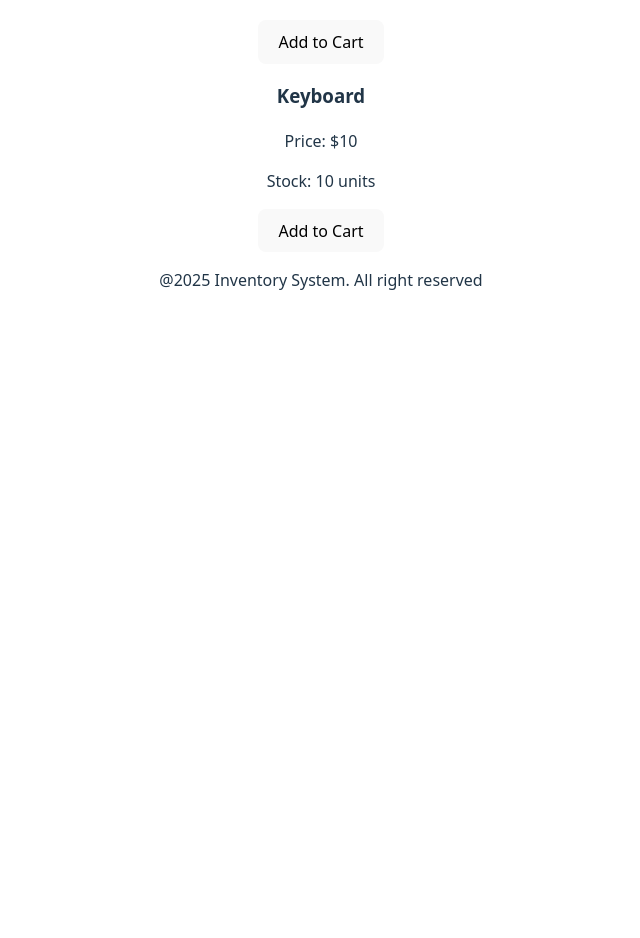
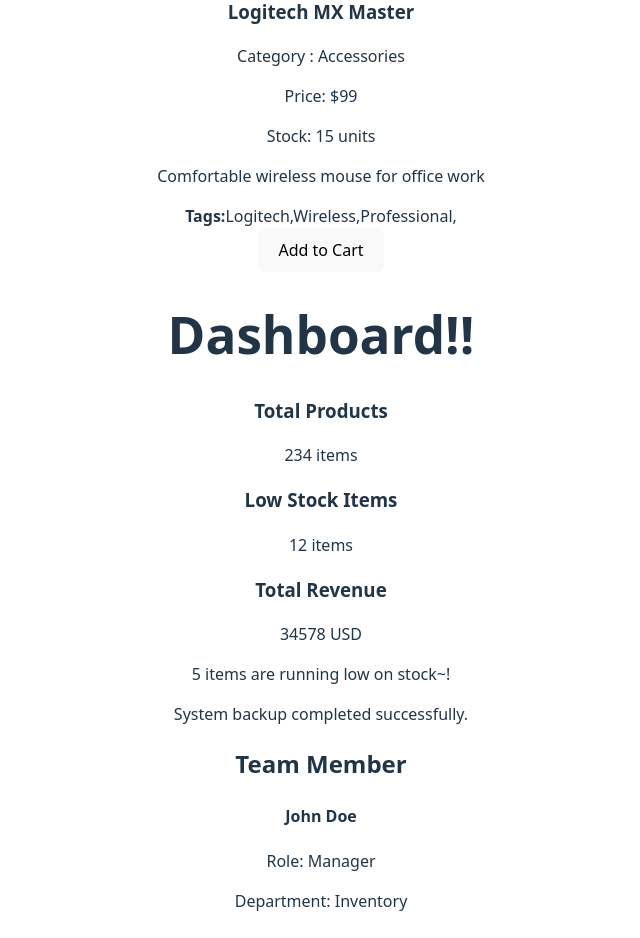
Before and after one commit to shannakaramei05/learn-react, a React (Vite) app: page / in a window 1280 px wide. Shown: the part 781-1719 px from the top of the page, without its empty margins (319-959 px from the left). Before the commit the page ends 1121 px from the top, so only its background shows below. Built offline with nearby package versions, Linux system fonts and the light colour scheme.

Commit message:
finish day 1 props and function and interface

```diff
--- a/src/App.tsx
+++ b/src/App.tsx
@@ -1,14 +1,41 @@
-import { useState } from 'react'
-import reactLogo from './assets/react.svg'
-import viteLogo from '/vite.svg'
+
 import './App.css'
 import WelcomeMessage from "./component/WelcomeMessage.tsx";
 import SubWelcomeMessage from "./component/SubWelcomeMessage.tsx";
-import ProductCard from "./component/ProductCard.tsx";
+import ProductCard, {type Product} from "./component/ProductCard.tsx";
 import Header from "./component/Header.tsx";
 import Footer from "./component/Footer.tsx";
+import type {Employee} from "./common-interface.ts";
+import StatsCard from "./component/StatsCard.tsx";
+import AlertMessage from "./component/AlertMessage.tsx";
+import EmployeeCard from "./component/EmployeeCard.tsx";
 
 function App() {
+    const laptop: Product = {
+        name: "MacBook Pro",
+        price: 2499,
+        stock: 8,
+        category:"Electronics",
+        onSale:true,
+        description:"High-performance gaming laptop with RTX graphics",
+        tags: ["Apple", "Laptop", "Premium"]
+    }
+
+    const mouse: Product = {
+        name: "Logitech MX Master",
+        price: 99,
+        stock: 15,
+        category:"Accessories",
+        onSale:false,
+        description:"Comfortable wireless mouse for office work",
+        tags: ["Logitech", "Wireless", "Professional"]
+    }
+
+    const employees: Employee[] = [
+        {name:"John Doe", role :"Manager", department:"Inventory"},
+        {name:"Jane Smith", role:"Associate", department:"Sales"}
+    ]
+
   return (
       <div className="App">
           <Header/>
@@ -16,10 +43,24 @@
           <SubWelcomeMessage/>
           <main>
               <h1>My Inventory Item</h1>
-              <ProductCard name="Laptop" price={999} stock={5}/>
-              <ProductCard name="Mouse" price={29} stock={20}/>
-              <ProductCard name="Keyboard" price={10} stock={10}/>
+              <ProductCard product={laptop}/>
+              <ProductCard product={mouse}/>
           </main>
+
+          <h1>Dashboard!!</h1>
+          <div className="stats-section">
+              <StatsCard title="Total Products" value={234} unit="items"/>
+              <StatsCard title="Low Stock Items" value={12} unit="items"/>
+              <StatsCard title="Total Revenue" value={34578} unit="USD"/>
+          </div>
+          <AlertMessage message="5 items are running low on stock~!" type="warning"/>
+          <AlertMessage message="System backup completed successfully." type="Success"/>
+          <h2>Team Member</h2>
+          {
+              employees.map((employee:Employee, index:number    ) => (
+                  <EmployeeCard key={index} employee={employee} />
+              ))
+          }
           <Footer/>
       </div>
   )
--- /dev/null
+++ b/src/common-interface.ts
@@ -0,0 +1,25 @@
+interface Employee{
+    name:string,
+    role:string,
+    department:string
+}
+
+interface EmployeeCardProps {
+    employee:Employee
+}
+
+interface StatsCardProps {
+    title:string,
+    value:number,
+    unit:string
+}
+
+interface AlertMessageProps {
+    message: string,
+    type: 'Warning' | 'Success' | 'error' | 'info'
+}
+
+
+export type {
+    StatsCardProps,EmployeeCardProps,AlertMessageProps,Employee
+}
--- /dev/null
+++ b/src/component/AlertMessage.tsx
@@ -0,0 +1,9 @@
+import type {AlertMessageProps} from "../common-interface.ts";
+
+export default function AlertMessage({message,type} : AlertMessageProps) {
+    return (
+        <div className={`alert alert-${type}`}>
+            <p>{message}</p>
+        </div>
+    )
+}
--- /dev/null
+++ b/src/component/EmployeeCard.tsx
@@ -0,0 +1,11 @@
+import type {EmployeeCardProps} from "../common-interface.ts";
+
+export default function EmployeeCard( {employee} : EmployeeCardProps) {
+    return (
+        <div className="employee-card">
+            <h4>{employee.name}</h4>
+            <p>Role: {employee.role}</p>
+            <p>Department: {employee.department}</p>
+        </div>
+    )
+}
--- a/src/component/ProductCard.tsx
+++ b/src/component/ProductCard.tsx
@@ -1,16 +1,35 @@
 
 
-interface ProductCardsProps {
+export interface Product {
     name:string,
     price:number,
-    stock:number
+    stock:number,
+    onSale: boolean,
+    description:string,
+    category:string,
+    tags: string[]
 }
-export default function ProductCard({name,price,stock}:ProductCardsProps) {
+
+interface ProductCardsProps {
+    product: Product
+}
+
+export default function ProductCard({product}:ProductCardsProps) {
     return(
         <div className="product-card">
-            <h3>{name}</h3>
-            <p>Price: ${price}</p>
-            <p>Stock: {stock} units </p>
+            <h3>{product.name}</h3>
+            <p>Category : {product.category}</p>
+            <p>Price: ${product.price} {product.onSale &&<span>🔥 ON SALE!</span>}</p>
+            <p>Stock: {product.stock} units </p>
+            <p>{product.description}</p>
+            <div>
+                <strong>Tags:</strong>
+                {product.tags.map((tag:string, index:number)=>
+                    (<span key={index} className="tag">
+                        {tag},
+                    </span>)
+                )}
+            </div>
             <button>Add to Cart</button>
 
         </div>
--- /dev/null
+++ b/src/component/StatsCard.tsx
@@ -0,0 +1,11 @@
+import type {StatsCardProps} from "../common-interface.ts";
+
+
+export default function StatsCard ({title,value,unit} : StatsCardProps) {
+    return (
+        <div className="stats-card">
+            <h3>{title}</h3>
+            <p className="big-number">{value} {unit}</p>
+        </div>
+    )
+}
```
Also changed, not shown: 1 other file (tests, documents, lock files or other folders).
